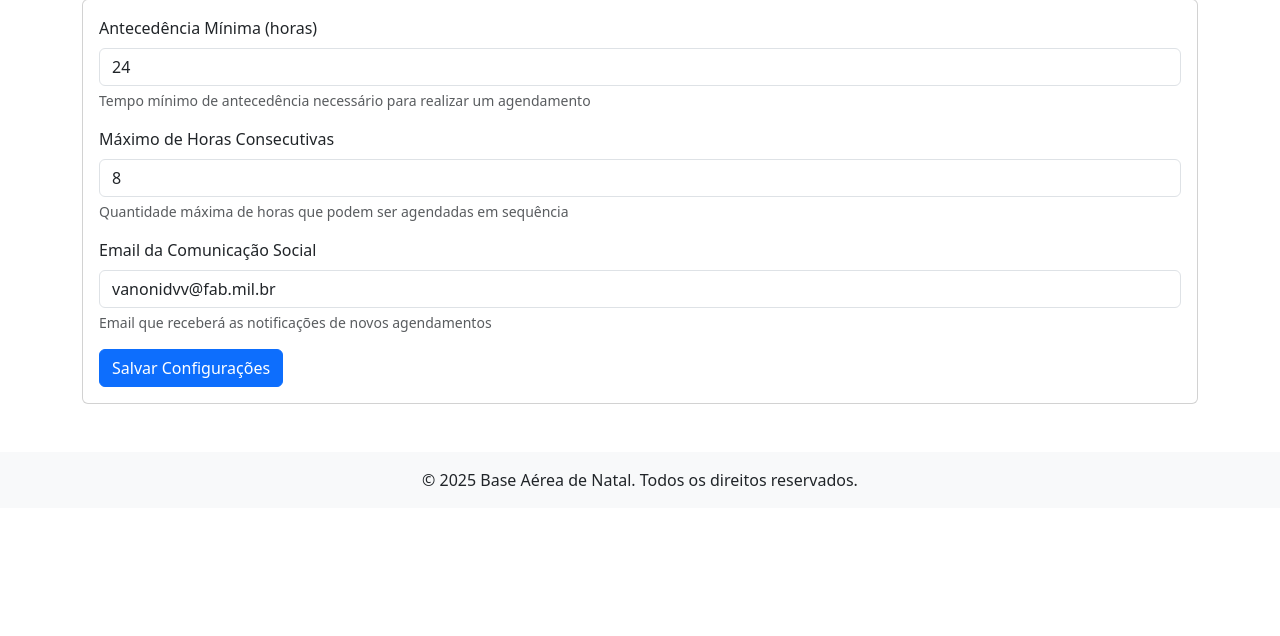
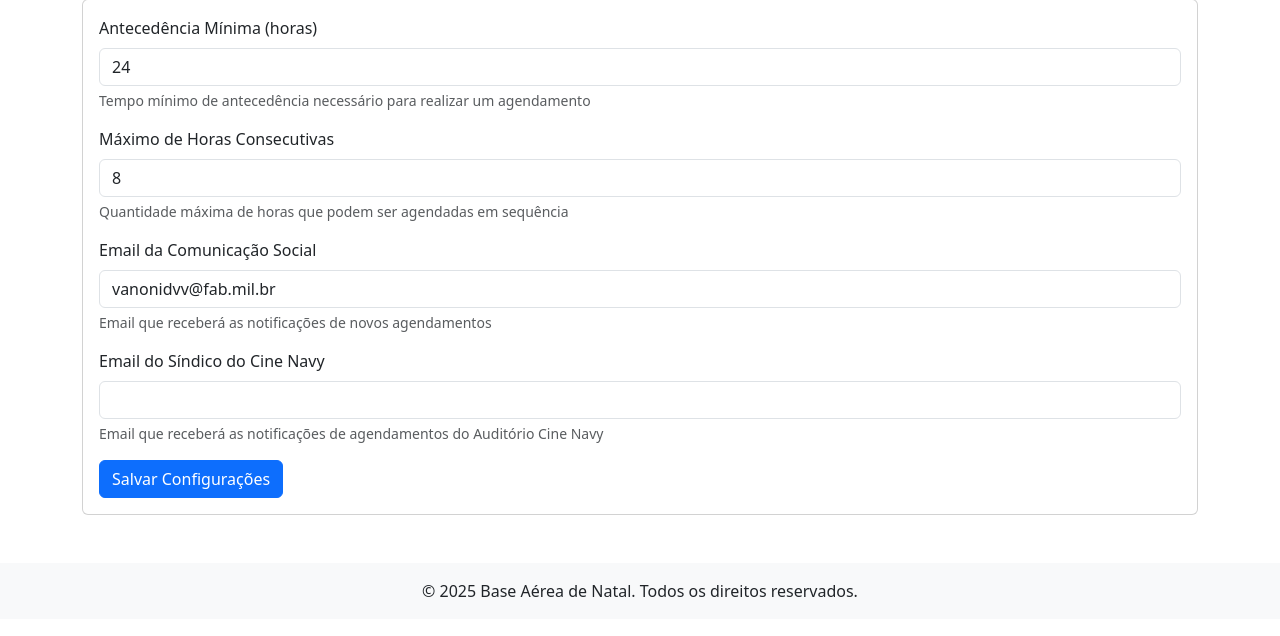
Before and after one commit to dexvanoni/agenda_bant_tacf, a PHP site: page /admin/configuracoes.php in a window 1280 px wide. Shown: the part 145-781 px from the top of the page. Run offline with PHP 8.4, Linux system fonts and the light colour scheme; a user stored in the database is signed in; data comes from the database, SQL or seed files in the repository; data that the repository does not hold is empty.

Commit message:
Disparos de email para síndico e etic

```diff
--- a/admin/configuracoes.php
+++ b/admin/configuracoes.php
@@ -13,7 +13,8 @@ if ($_SERVER['REQUEST_METHOD'] === 'POST') {
         UPDATE configuracoes
         SET antecedencia_horas = ?,
             max_horas_consecutivas = ?,
-            email_comunicacao = ?
+            email_comunicacao = ?,
+            email_sindico_cine_navy = ?
         WHERE id = ?
     ");
 
@@ -21,6 +22,7 @@ if ($_SERVER['REQUEST_METHOD'] === 'POST') {
         $_POST['antecedencia_horas'],
         $_POST['max_horas_consecutivas'],
         $_POST['email_comunicacao'],
+        $_POST['email_sindico_cine_navy'],
         $_POST['id']
     ]);
 
@@ -109,6 +111,15 @@ $config = $stmt->fetch(PDO::FETCH_ASSOC);
                         </div>
                     </div>
 
+                    <div class="mb-3">
+                        <label class="form-label">Email do Síndico do Cine Navy</label>
+                        <input type="email" class="form-control" name="email_sindico_cine_navy"
+                               value="<?php echo $config['email_sindico_cine_navy']; ?>" required>
+                        <div class="form-text">
+                            Email que receberá as notificações de agendamentos do Auditório Cine Navy
+                        </div>
+                    </div>
+
                     <button type="submit" class="btn btn-primary">Salvar Configurações</button>
                 </form>
             </div>
--- a/agendamento.php
+++ b/agendamento.php
@@ -182,7 +182,7 @@ $config = $stmt->fetch(PDO::FETCH_ASSOC);
 
                         <div class="mb-3">
                             <label class="form-label">Observações/Links de Reunião</label>
-                            <textarea class="form-control" name="observacoes" rows="3"></textarea>
+                            <textarea class="form-control" name="observacoes" rows="3" required></textarea>
                         </div>
                     </form>
                 </div>
--- a/database/schema.sql
+++ b/database/schema.sql
@@ -8,6 +8,7 @@ CREATE TABLE IF NOT EXISTS configuracoes (
     antecedencia_horas INT NOT NULL DEFAULT 24,
     max_horas_consecutivas INT NOT NULL DEFAULT 4,
     email_comunicacao VARCHAR(255) NOT NULL,
+    email_sindico_cine_navy VARCHAR(255) NOT NULL,
     created_at TIMESTAMP DEFAULT CURRENT_TIMESTAMP,
     updated_at TIMESTAMP DEFAULT CURRENT_TIMESTAMP ON UPDATE CURRENT_TIMESTAMP
 );
@@ -46,8 +47,8 @@ CREATE TABLE IF NOT EXISTS agendamentos (
 );
 
 -- Inserir configurações padrão
-INSERT INTO configuracoes (antecedencia_horas, max_horas_consecutivas, email_comunicacao)
-VALUES (24, 4, 'comunicacao@fab.mil.br');
+INSERT INTO configuracoes (antecedencia_horas, max_horas_consecutivas, email_comunicacao, email_sindico_cine_navy)
+VALUES (24, 4, 'comunicacao@fab.mil.br', 'sindico.cinenavy@fab.mil.br');
 
 -- Inserir usuário administrador
 CREATE TABLE IF NOT EXISTS usuarios (
```
Also changed, not shown: atualizar_status.php (+13 -0 lines), salvar_agendamento.php (+12 -2 lines), 1 other file.
